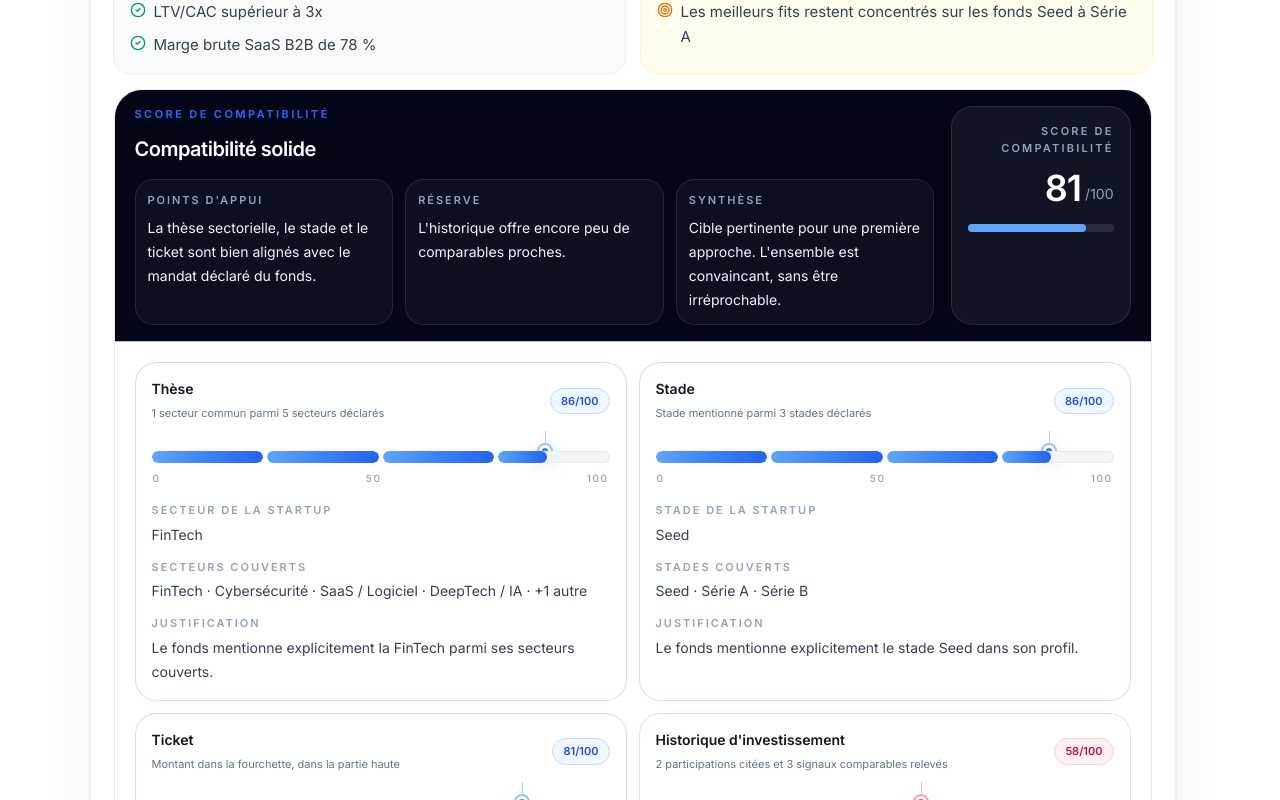
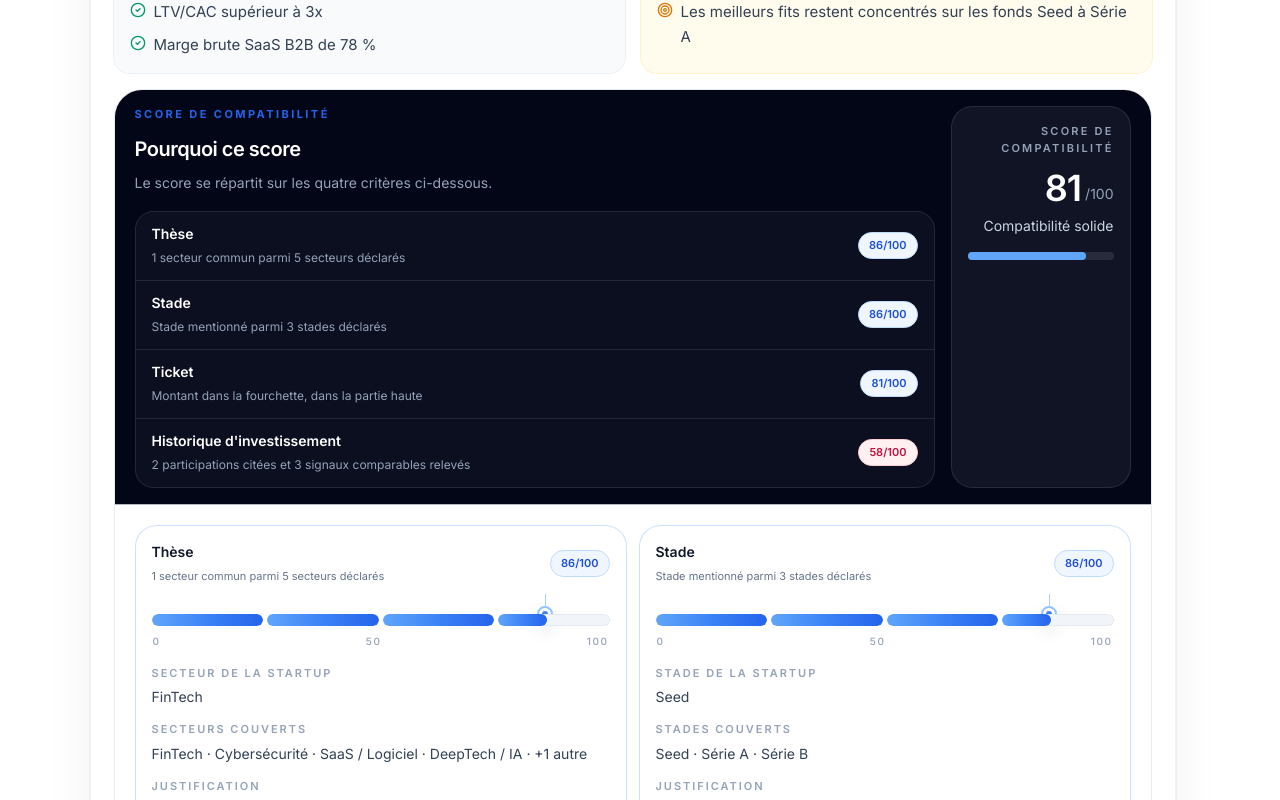
Before and after one commit to alfredauboyneau/alfred-vc-platform, a Next.js app: page /how-it-works in a window 1280 px wide. Shown: the part 860-1660 px from the top of the page. Built offline with nearby package versions, Linux system fonts and the light colour scheme; no server answers.

Commit message:
Make score summary more factual

```diff
--- a/app/how-it-works/page.tsx
+++ b/app/how-it-works/page.tsx
@@ -42,13 +42,9 @@ export default function HowItWorksPage() {
           score: "Health score",
           readiness: "Ready to raise",
           fitLabel: "Compatibility score",
-          fitTitle: "Solid compatibility",
-          support: "What supports the score",
-          reservation: "Main reservation",
-          quickRead: "Quick read",
-          supportText: "Sector thesis, stage and cheque range are consistent with the fund's declared mandate.",
-          reservationText: "Track record still offers only a limited number of close comparables.",
-          quickReadText: "Credible target for initial outreach. The overall fit is solid, without reading as an obvious case.",
+          fitTitle: "Why this score",
+          fitSubtitle: "The score is split across the four criteria below.",
+          fitBand: "Solid compatibility",
           strengths: "Strengths",
           risks: "Watchpoints",
           scorecard: "Alfred summary",
@@ -118,13 +114,9 @@ export default function HowItWorksPage() {
           score: "Score de santé",
           readiness: "Prête à lever",
           fitLabel: "Score de compatibilité",
-          fitTitle: "Compatibilité solide",
-          support: "Points d'appui",
-          reservation: "Réserve",
-          quickRead: "Synthèse",
-          supportText: "La thèse sectorielle, le stade et le ticket sont bien alignés avec le mandat déclaré du fonds.",
-          reservationText: "L'historique offre encore peu de comparables proches.",
-          quickReadText: "Cible pertinente pour une première approche. L'ensemble est convaincant, sans être irréprochable.",
+          fitTitle: "Pourquoi ce score",
+          fitSubtitle: "Le score se répartit sur les quatre critères ci-dessous.",
+          fitBand: "Compatibilité solide",
           strengths: "Points forts",
           risks: "Points de vigilance",
           scorecard: "Synthèse Alfred",
@@ -294,25 +286,30 @@ export default function HowItWorksPage() {
                 <div className="min-w-0">
                   <p className="eyebrow mb-3 text-slate-300">{reportPreview.fitLabel}</p>
                   <h3 className="text-xl font-semibold tracking-tight text-white">{reportPreview.fitTitle}</h3>
-                  <div className="mt-4 grid gap-3 xl:grid-cols-3 sm:grid-cols-2">
-                    <div className="rounded-[1.15rem] border border-white/10 bg-white/[0.04] p-3">
-                      <p className="text-[11px] font-semibold uppercase tracking-[0.18em] text-slate-400">
-                        {reportPreview.support}
-                      </p>
-                      <p className="mt-2 text-sm leading-6 text-slate-100">{reportPreview.supportText}</p>
-                    </div>
-                    <div className="rounded-[1.15rem] border border-white/10 bg-white/[0.04] p-3">
-                      <p className="text-[11px] font-semibold uppercase tracking-[0.18em] text-slate-400">
-                        {reportPreview.reservation}
-                      </p>
-                      <p className="mt-2 text-sm leading-6 text-slate-100">{reportPreview.reservationText}</p>
-                    </div>
-                    <div className="rounded-[1.15rem] border border-white/10 bg-white/[0.04] p-3 sm:col-span-2 xl:col-span-1">
-                      <p className="text-[11px] font-semibold uppercase tracking-[0.18em] text-slate-400">
-                        {reportPreview.quickRead}
-                      </p>
-                      <p className="mt-2 text-sm leading-6 text-slate-100">{reportPreview.quickReadText}</p>
-                    </div>
+                  <p className="mt-2 text-sm leading-6 text-slate-400">{reportPreview.fitSubtitle}</p>
+                  <div className="mt-4 overflow-hidden rounded-[1.15rem] border border-white/10 bg-white/[0.04]">
+                    {reportPreview.factors.map((factor, index) => (
+                      <div
+                        key={factor.title}
+                        className={`flex items-center justify-between gap-4 px-4 py-3 ${
+                          index > 0 ? "border-t border-white/10" : ""
+                        }`}
+                      >
+                        <div className="min-w-0">
+                          <p className="text-sm font-semibold text-white">{factor.title}</p>
+                          <p className="mt-1 text-xs leading-5 text-slate-400">{factor.summary}</p>
+                        </div>
+                        <span
+                          className={`shrink-0 inline-flex rounded-full border px-2.5 py-1 text-[11px] font-semibold ${
+                            factor.tone === "rose"
+                              ? "border-rose-200 bg-rose-50 text-rose-700"
+                              : "border-blue-200 bg-blue-50 text-blue-700"
+                          }`}
+                        >
+                          {factor.score}/100
+                        </span>
+                      </div>
+                    ))}
                   </div>
                 </div>
                 <div className="rounded-[1.35rem] border border-white/10 bg-white/[0.06] p-4 text-right">
@@ -323,6 +320,7 @@ export default function HowItWorksPage() {
                     <span className="text-4xl font-semibold tracking-tight text-white">81</span>
                     <span className="pb-1 text-sm text-slate-400">/100</span>
                   </div>
+                  <p className="mt-2 text-sm text-slate-300">{reportPreview.fitBand}</p>
                   <div className="mt-4 h-2 rounded-full bg-white/10">
                     <div className="h-2 w-[81%] rounded-full bg-blue-400" />
                   </div>
--- a/components/match-score-breakdown.tsx
+++ b/components/match-score-breakdown.tsx
@@ -87,9 +87,8 @@ function buildCopy(lang: Lang) {
         header: {
           eyebrow: "Compatibility score",
           scoreLabel: "Overall score",
-          support: "What supports the score",
-          reservation: "Main reservation",
-          quickRead: "Quick read",
+          overviewTitle: "Why this score",
+          overviewSubtitle: "The score is split across the four criteria below.",
           noReservation: "No major reservation on the core fit criteria.",
           noSupport: "No decisive support appears on the main criteria.",
         },
@@ -141,9 +140,8 @@ function buildCopy(lang: Lang) {
         header: {
           eyebrow: "Score de compatibilité",
           scoreLabel: "Score global",
-          support: "Points d'appui",
-          reservation: "Réserve",
-          quickRead: "Synthèse",
+          overviewTitle: "Pourquoi ce score",
+          overviewSubtitle: "Le score se répartit sur les quatre critères ci-dessous.",
           noReservation: "Aucune réserve majeure sur les critères structurants.",
           noSupport: "Aucun soutien décisif ne ressort sur les critères principaux.",
         },
@@ -491,20 +489,6 @@ export function MatchScoreBreakdown({
   const maxTicket = `${vc.ticket_max.toLocaleString(locale)} €`;
   const localizedSectors = vc.sectors.map((sector) => localizeSector(sector, lang));
   const localizedStages = vc.stages.map((stage) => localizeStage(stage, lang));
-  const { aligned, mixed } = getAlignedFactors(copy, breakdown);
-  const primaryReservation = getPrimaryReservation(copy, breakdown);
-  const reservationText =
-    primaryReservation ??
-    (aligned.length > 0 && mixed.length === 0
-      ? copy.header.noReservation
-      : mixed.length > 0
-      ? lang === "en"
-        ? `Current conviction relies mostly on ${formatList(mixed, lang)}.`
-        : `L'évaluation repose surtout sur ${formatList(mixed, lang)}.`
-      : copy.header.noReservation);
-  const supportText = getSupportText(copy, lang, aligned, mixed);
-  const quickReadText = getQuickRead(lang, score, aligned, primaryReservation);
-
   const factors = [
     {
       key: "thesis",
@@ -568,26 +552,29 @@ export function MatchScoreBreakdown({
       <div className="grid gap-4 border-b border-slate-200/80 bg-slate-950 px-4 py-4 sm:grid-cols-[minmax(0,1fr)_190px] sm:px-5">
         <div className="min-w-0">
           <p className="eyebrow mb-3 text-slate-300">{copy.header.eyebrow}</p>
-          <h4 className="text-lg font-semibold tracking-tight text-white">{getScoreBandLabel(score, copy)}</h4>
-          <div className="mt-4 grid gap-3 xl:grid-cols-3 sm:grid-cols-2">
-            <div className="rounded-[1.25rem] border border-white/10 bg-white/[0.04] p-3">
-              <p className="text-[11px] font-semibold uppercase tracking-[0.18em] text-slate-400">
-                {copy.header.support}
-              </p>
-              <p className="mt-2 text-sm leading-6 text-slate-100">{supportText}</p>
-            </div>
-            <div className="rounded-[1.25rem] border border-white/10 bg-white/[0.04] p-3">
-              <p className="text-[11px] font-semibold uppercase tracking-[0.18em] text-slate-400">
-                {copy.header.reservation}
-              </p>
-              <p className="mt-2 text-sm leading-6 text-slate-100">{reservationText}</p>
-            </div>
-            <div className="rounded-[1.25rem] border border-white/10 bg-white/[0.04] p-3 sm:col-span-2 xl:col-span-1">
-              <p className="text-[11px] font-semibold uppercase tracking-[0.18em] text-slate-400">
-                {copy.header.quickRead}
-              </p>
-              <p className="mt-2 text-sm leading-6 text-slate-100">{quickReadText}</p>
-            </div>
+          <h4 className="text-lg font-semibold tracking-tight text-white">{copy.header.overviewTitle}</h4>
+          <p className="mt-2 text-sm leading-6 text-slate-400">{copy.header.overviewSubtitle}</p>
+          <div className="mt-4 overflow-hidden rounded-[1.25rem] border border-white/10 bg-white/[0.04]">
+            {factors.map((factor, index) => (
+              <div
+                key={factor.key}
+                className={`flex items-center justify-between gap-4 px-4 py-3 ${
+                  index > 0 ? "border-t border-white/10" : ""
+                }`}
+              >
+                <div className="min-w-0">
+                  <p className="text-sm font-semibold text-white">{factor.label}</p>
+                  <p className="mt-1 text-xs leading-5 text-slate-400">{factor.summary}</p>
+                </div>
+                <span
+                  className={`shrink-0 inline-flex rounded-full border px-2.5 py-1 text-[11px] font-semibold ${scoreClasses(
+                    factor.score
+                  )}`}
+                >
+                  {factor.score}/100
+                </span>
+              </div>
+            ))}
           </div>
         </div>
         <div className="rounded-[1.5rem] border border-white/10 bg-white/[0.06] p-4 text-right">
@@ -598,6 +585,7 @@ export function MatchScoreBreakdown({
             <span className="text-4xl font-semibold tracking-tight text-white">{score}</span>
             <span className="pb-1 text-sm text-slate-400">/100</span>
           </div>
+          <p className="mt-2 text-sm text-slate-300">{getScoreBandLabel(score, copy)}</p>
           <div className="mt-4 h-2 rounded-full bg-white/10">
             <div
               className={`h-2 rounded-full ${scoreBarClasses(score)}`}
```
